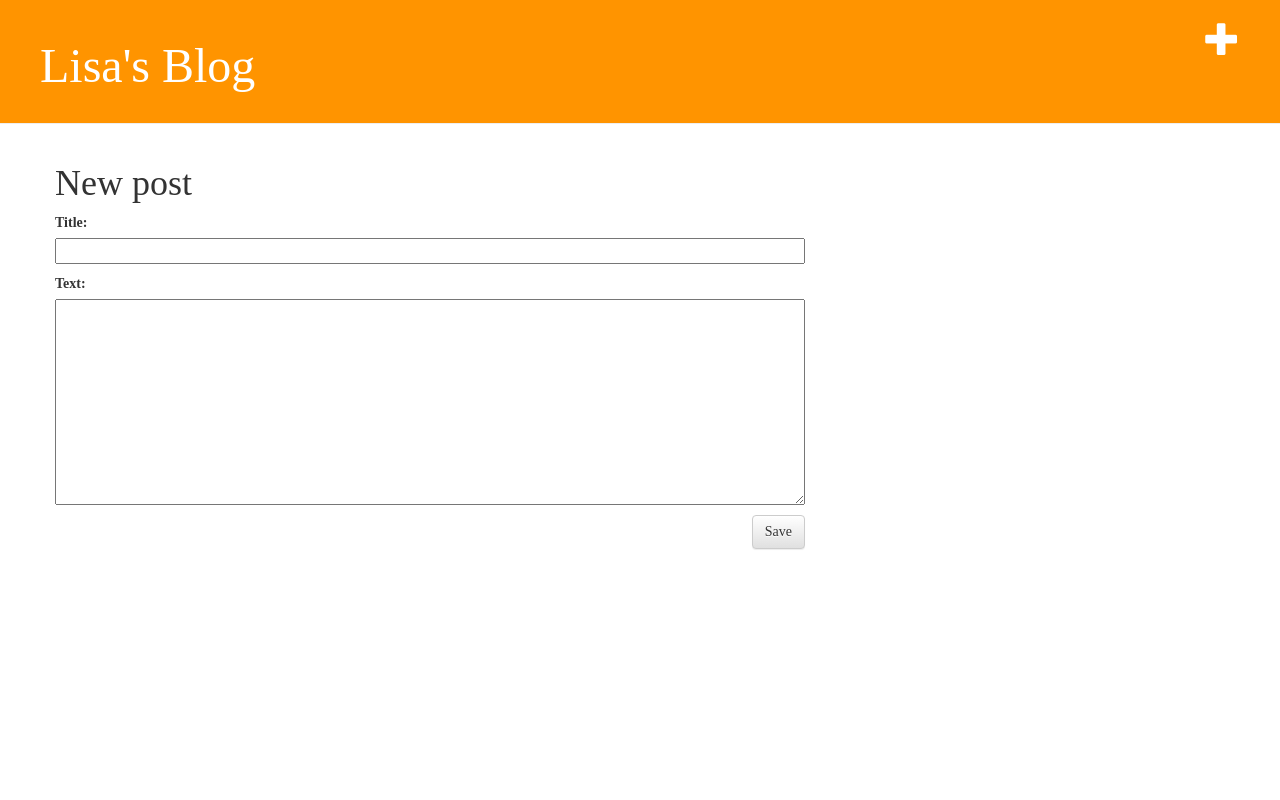
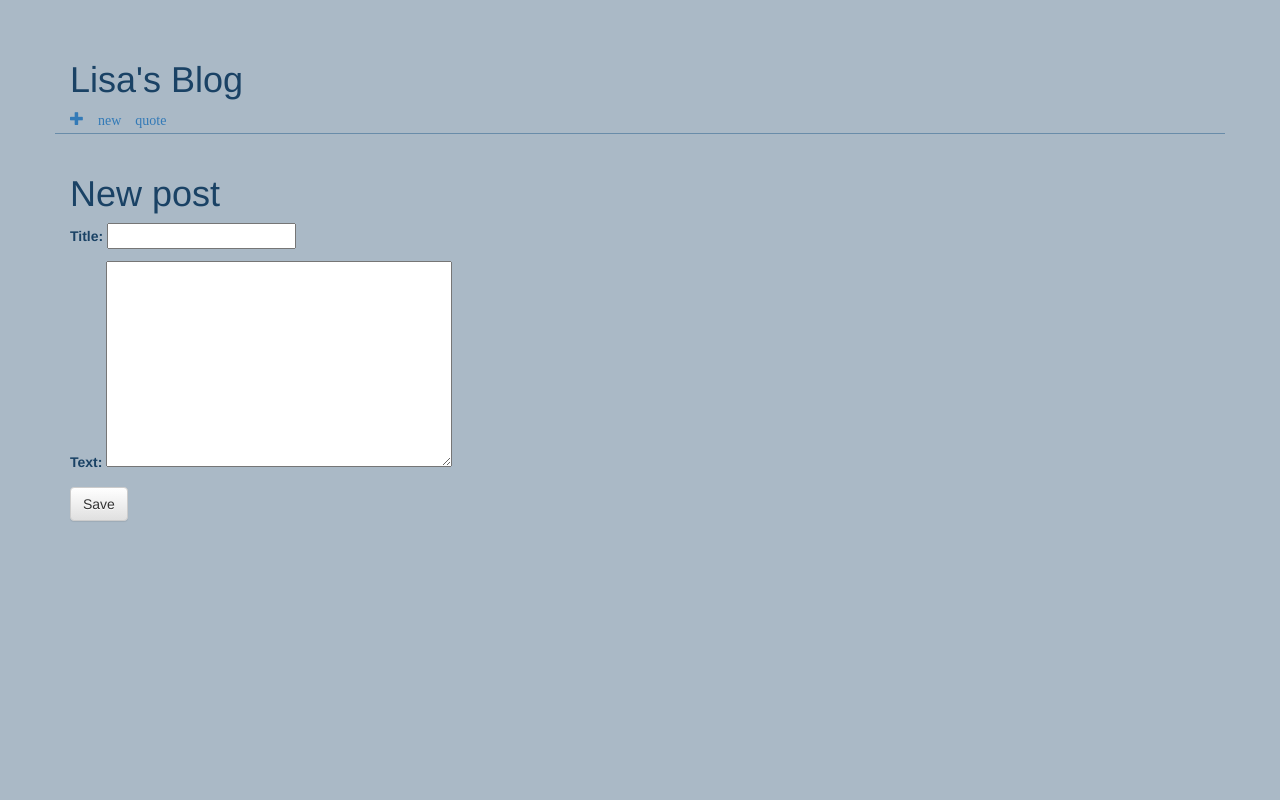
Before and after one commit to lisaq/djangogirls-example, a Django app: page /post/new/ in a window 1280 px wide. Run offline with Django 3.2, Linux system fonts and the light colour scheme; the visitor is signed in with stand-in values (Sample User, id 1); some libraries are stand-ins or nearby versions.

Commit message:
prettier

```diff
--- a/blog/static/css/blog.css
+++ b/blog/static/css/blog.css
@@ -1,51 +1,4 @@
-body {font-family: 'Spectral', serif;}
-
-h1 a {
-    color: #FCA205;
-}
-.page-header {
-    background-color: #ff9400;
-    margin-top: 0;
-    padding: 20px 20px 20px 40px;
-}
-
-.page-header h1, .page-header h1 a, .page-header h1 a:visited, .page-header h1 a:active {
-    color: #ffffff;
-    font-size: 36pt;
-    text-decoration: none;
-}
-
-.content {
-    margin-left: 40px;
-}
-
-h1, h2, h3, h4 {
-    font-family: 'Spectral', serif;
-}
-
-.date {
-    color: #828282;
-}
-
-.save {
-    float: right;
-}
-
-.post-form textarea, .post-form input {
-    width: 100%;
-}
-
-.top-menu, .top-menu:hover, .top-menu:visited {
-    color: #ffffff;
-    float: right;
-    font-size: 26pt;
-    margin-right: 20px;
-}
-
-.post {
-    margin-bottom: 70px;
-}
-
-.post h1 a, .post h1 a:visited {
-    color: #000000;
-}
+h1, h1 a {color:#1a4265;}
+body {background:#1a42655e;}
+p {color:#1a4265;}
+.page-header {border-color:#698ca9;}
--- a/blog/templates/blog/base.html
+++ b/blog/templates/blog/base.html
@@ -8,13 +8,15 @@
         <link rel="stylesheet" href="{% static 'css/blog.css' %}">
     </head>
     <body>
-        <div class="page-header">
-        {% if user.is_authenticated %}
-            <a href="{% url 'post_new' %}" class="top-menu"><span class="glyphicon glyphicon-plus"></span></a>
-        {% endif %}
-            <h1><a href="/">Lisa's Blog</a></h1>
-        </div>
         <div class="content container">
+            <div class="row">
+                <div class="col-md-12 page-header">
+                    <h1><a href="/">Lisa's Blog</a></h1>
+                    {% if user.is_authenticated %}
+                        <a href="{% url 'quote_new' %}" class="top-menu"><span class="glyphicon glyphicon-plus"> new quote</span></a>
+                    {% endif %}
+                </div>
+            </div>
             <div class="row">
                 <div class="col-md-8">
                     {% block content %}
--- a/blog/templates/blog/post_detail.html
+++ b/blog/templates/blog/post_detail.html
@@ -3,9 +3,9 @@
 {% block content %}
     <div class="post">
         {% if post.published_date %}
-            <div class="date">
+            <p class="date">
                 {{ post.published_date }}
-            </div>
+            </p>
         {% endif %}
         <a class="btn btn-default" href="{% url 'post_edit' pk=post.pk %}"><span class="glyphicon glyphicon-pencil"></span></a>
         <h1>{{ post.title }}</h1>
--- a/blog/urls.py
+++ b/blog/urls.py
@@ -4,6 +4,7 @@ from . import views
 urlpatterns = [
     url(r'^$', views.post_list, name='post_list'),
     url(r'^post/(?P<pk>\d+)/$', views.post_detail, name='post_detail'),
+    url(r'^(?P<pk>\d+)/$', views.post_detail, name='post_detail'),
     url(r'^post/new/$', views.post_new, name='post_new'),
     url(r'^post/(?P<pk>\d+)/edit/$', views.post_edit, name='post_edit'),
 ]
--- a/blog/views.py
+++ b/blog/views.py
@@ -18,6 +18,7 @@ def post_new(request):
             post = form.save(commit=False)
             post.author = request.user
             post.published_date = timezone.now()
+
             post.save()
             return redirect('post_detail', pk=post.pk)
     else:
--- a/python_intro.py
+++ b/python_intro.py
@@ -34,6 +34,7 @@ if volume < 20 or volume > 80:
     volume = 50
     print("That's better!")
 
+
 def hi(name):
     if name == 'Ola':
         print('Hi Ola!')
```
